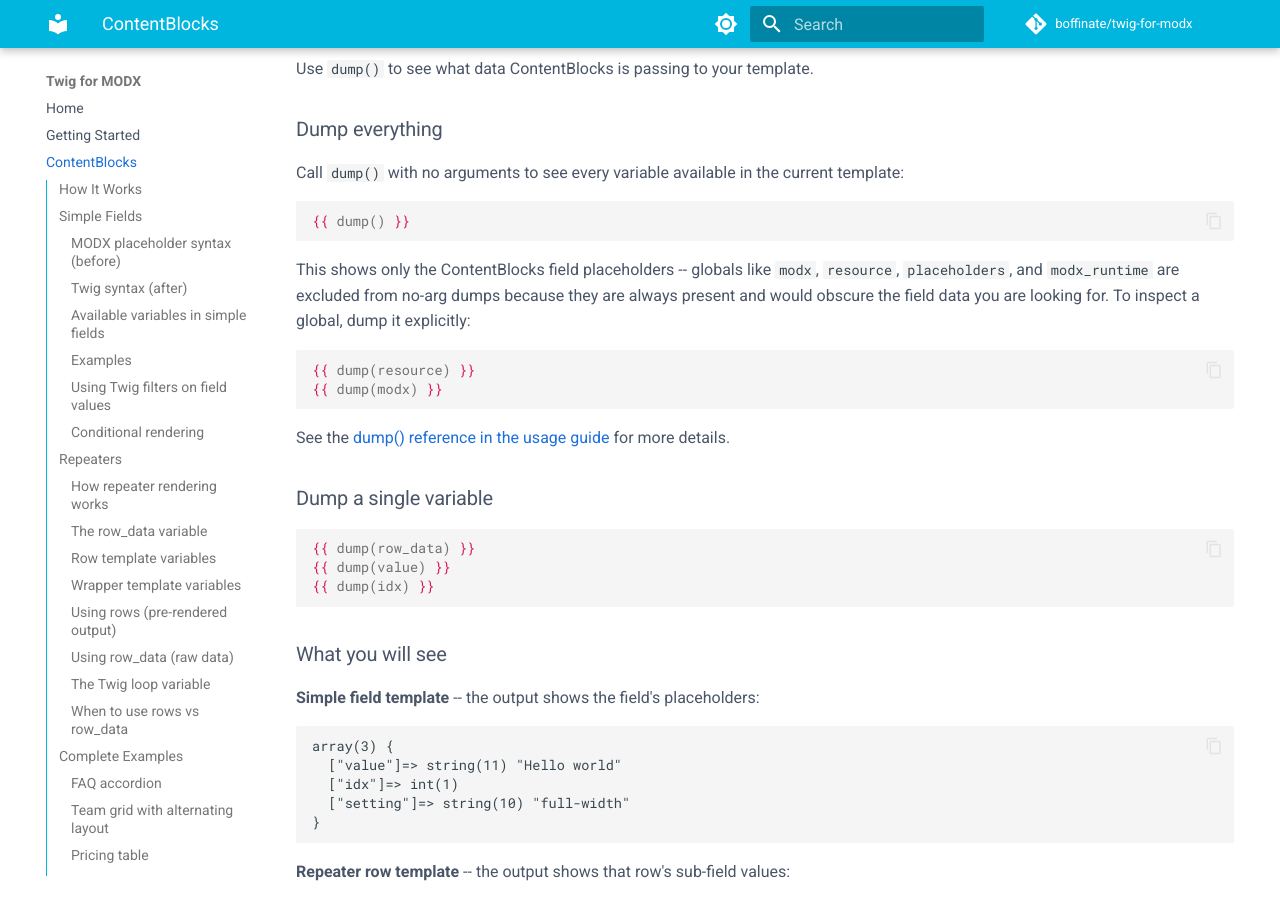
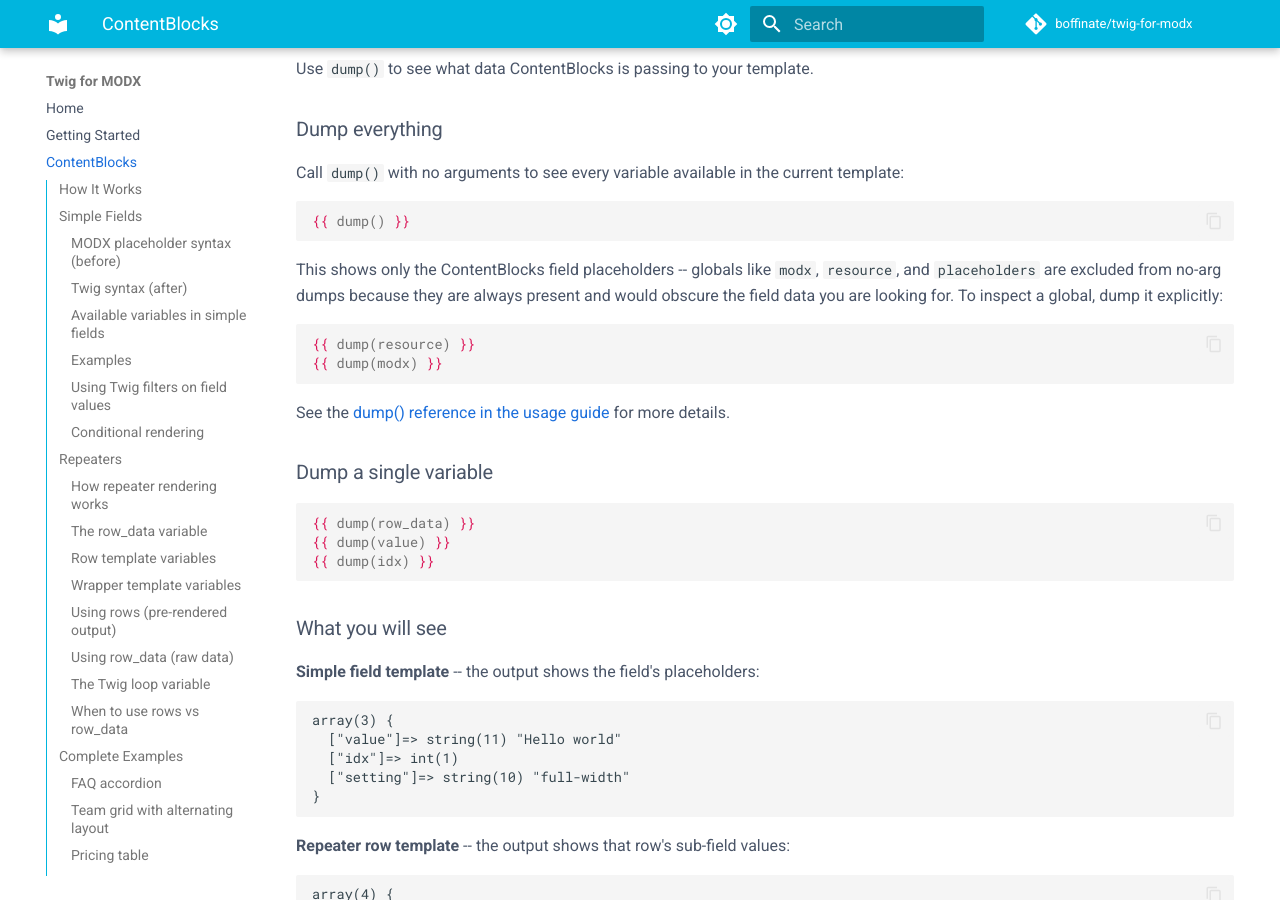
Before and after one commit to boffinate/twig-for-modx, an MkDocs documentation site: the page built from docs/contentblocks.md, in a window 1280 px wide and 900 px high, scrolled down 8767 px. Built offline with MkDocs 1.6.1 and Material for MkDocs 9.7.7, drawn with Linux system fonts in a browser that asks for light colours; comment, search, counter and statistics services are not loaded.

Commit message:
Remove modx_runtime Twig global
The ModxRuntime methods are all exposed as Twig functions (chunk,
snippet, option, link, etc.), making the global redundant. The
runtime class itself remains for internal use by ModxExtension.

````diff
--- a/core/components/twig/README.md
+++ b/core/components/twig/README.md
@@ -149,14 +149,13 @@ The addon exposes these globals:
 
 - `modx`
 - `placeholders`
-- `modx_runtime`
 
 Examples:
 
 ```twig
 Current resource id: {{ modx.resource.id }}
 Current placeholder: {{ placeholders.hero_title|default('None') }}
-Current site URL: {{ modx_runtime.option('site_url') }}
+Current site URL: {{ option('site_url') }}
 ```
 
 Use `modx` sparingly. It is powerful, but it also couples templates tightly to raw MODX internals. In most templates, the helper functions are a better default.
--- a/docs/contentblocks.md
+++ b/docs/contentblocks.md
@@ -404,7 +404,7 @@ Call `dump()` with no arguments to see every variable available in the current t
 {{ dump() }}
 ```
 
-This shows only the ContentBlocks field placeholders -- globals like `modx`, `resource`, `placeholders`, and `modx_runtime` are excluded from no-arg dumps because they are always present and would obscure the field data you are looking for. To inspect a global, dump it explicitly:
+This shows only the ContentBlocks field placeholders -- globals like `modx`, `resource`, and `placeholders` are excluded from no-arg dumps because they are always present and would obscure the field data you are looking for. To inspect a global, dump it explicitly:
 
 ```twig
 {{ dump(resource) }}
--- a/docs/usage.md
+++ b/docs/usage.md
@@ -158,14 +158,6 @@ An array of all currently set MODX placeholders.
 
 ```twig
 {{ placeholders.hero_title|default('No title') }}
-```
-
-### modx_runtime
-
-The shared runtime helper. Gives access to all the built-in functions as methods. Useful in edge cases but rarely needed in templates since the standalone functions are more readable.
-
-```twig
-{{ modx_runtime.option('site_url') }}
 ```
 
 ## Twig Filters
@@ -416,13 +408,12 @@ The Twig debug extension is controlled by the `twig.debug` system setting (enabl
 
 With no arguments, `dump()` shows every variable that was passed to the current template. This is the quickest way to find out what data you have to work with.
 
-Globals (`modx`, `resource`, `placeholders`, `modx_runtime`) are **excluded** from no-arg `dump()` output because they are always present and would obscure the template-specific data you are looking for. To inspect a global, dump it explicitly:
+Globals (`modx`, `resource`, `placeholders`) are **excluded** from no-arg `dump()` output because they are always present and would obscure the template-specific data you are looking for. To inspect a global, dump it explicitly:
 
 ```twig
 {{ dump(modx) }}
 {{ dump(resource) }}
 {{ dump(placeholders) }}
-{{ dump(modx_runtime) }}
 ```
 
 ### What you see when dumping modx
````
Also changed, not shown: CHANGELOG.md (+4 -0 lines), docs/developer-guide.md (+1 -1 lines), 3 other files.
